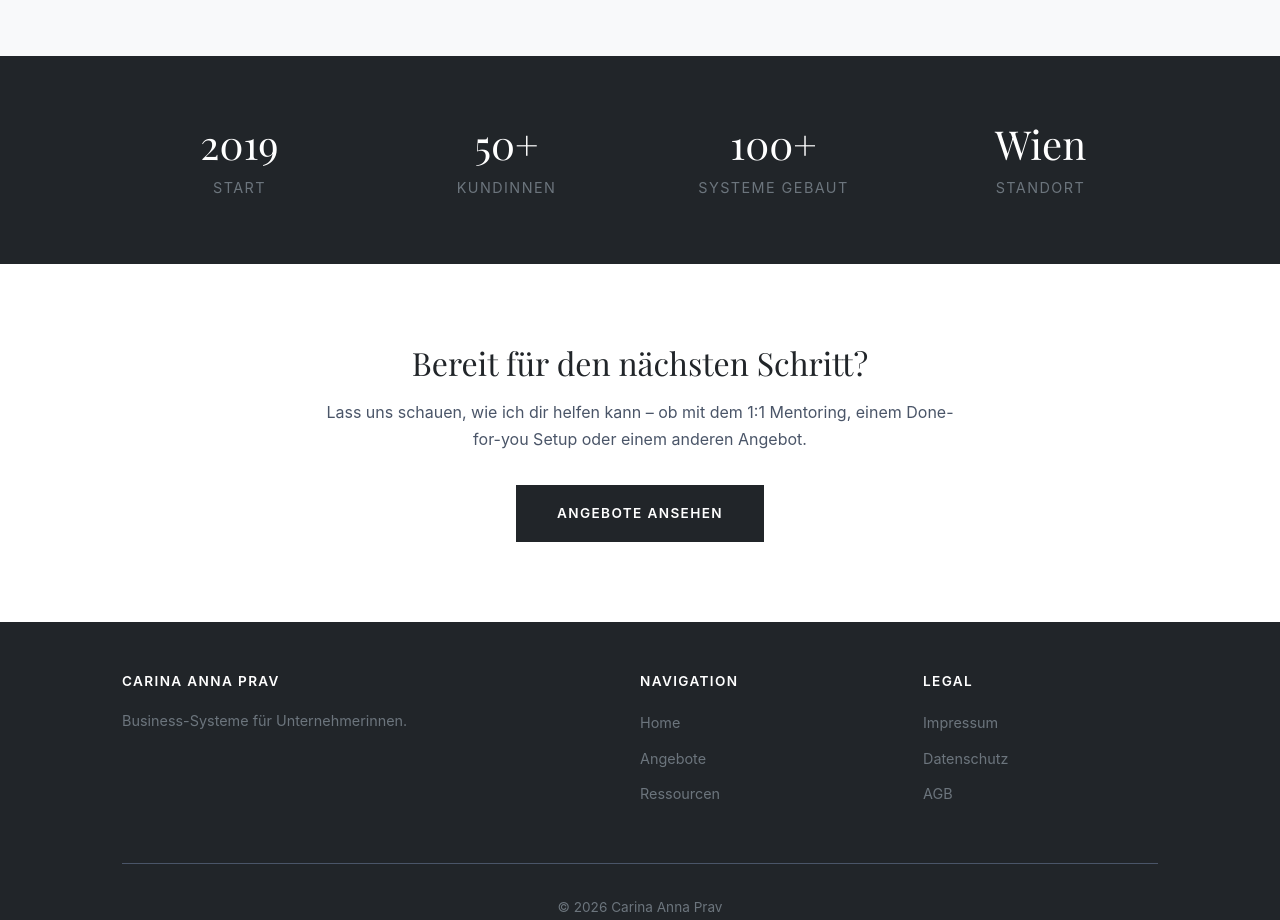
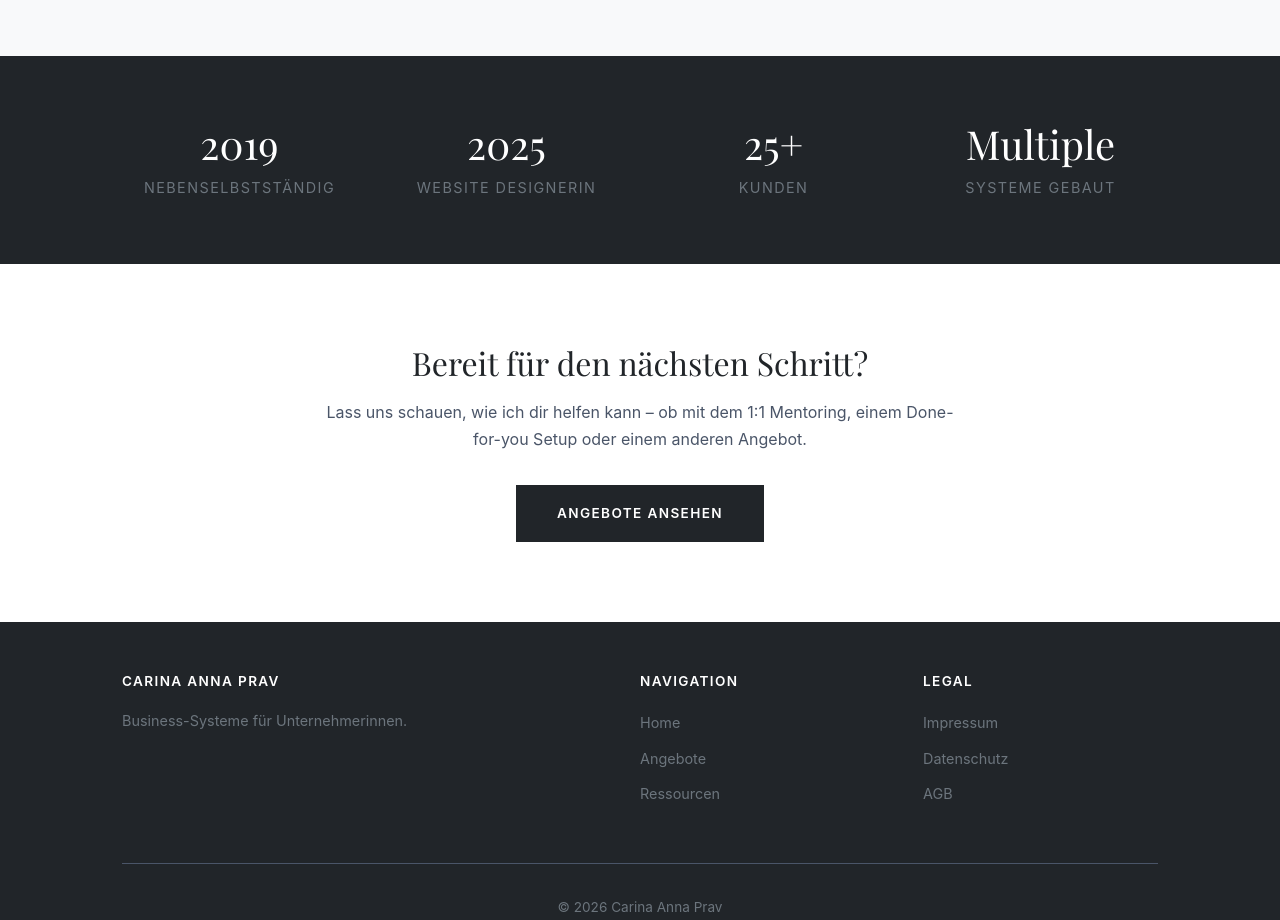
Before and after one commit to c4377/carinaannaprav, a website: page ueber-mich.html in a window 1280 px wide. Shown: the part 1880-2800 px from the top of the page. Drawn offline with nearby package versions, Linux system fonts and the light colour scheme.

Commit message:
über mich

```diff
--- a/ueber-mich.html
+++ b/ueber-mich.html
@@ -452,19 +452,19 @@
             <div class="facts-grid">
                 <div class="fact-item">
                     <h3>2019</h3>
-                    <p>Start</p>
+                    <p>Nebenselbstständig</p>
                 </div>
                 <div class="fact-item">
-                    <h3>50+</h3>
-                    <p>Kundinnen</p>
+                    <h3>2025</h3>
+                    <p>Website Designerin</p>
                 </div>
                 <div class="fact-item">
-                    <h3>100+</h3>
-                    <p>Systeme gebaut</p>
+                    <h3>25+</h3>
+                    <p>Kunden</p>
                 </div>
                 <div class="fact-item">
-                    <h3>Wien</h3>
-                    <p>Standort</p>
+                    <h3>Multiple</h3>
+                    <p>Systeme gebaut</p>
                 </div>
             </div>
         </div>
```
